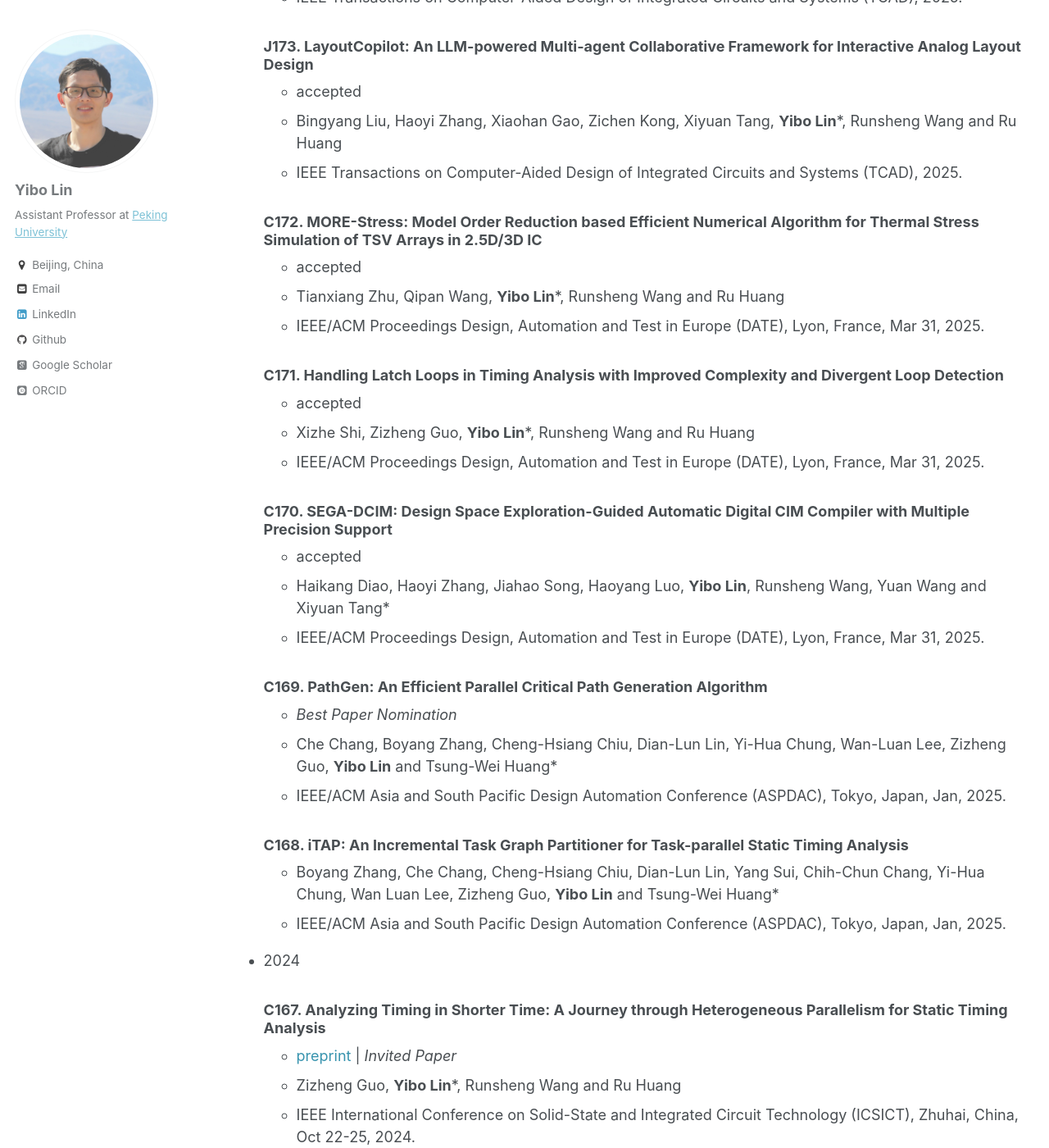
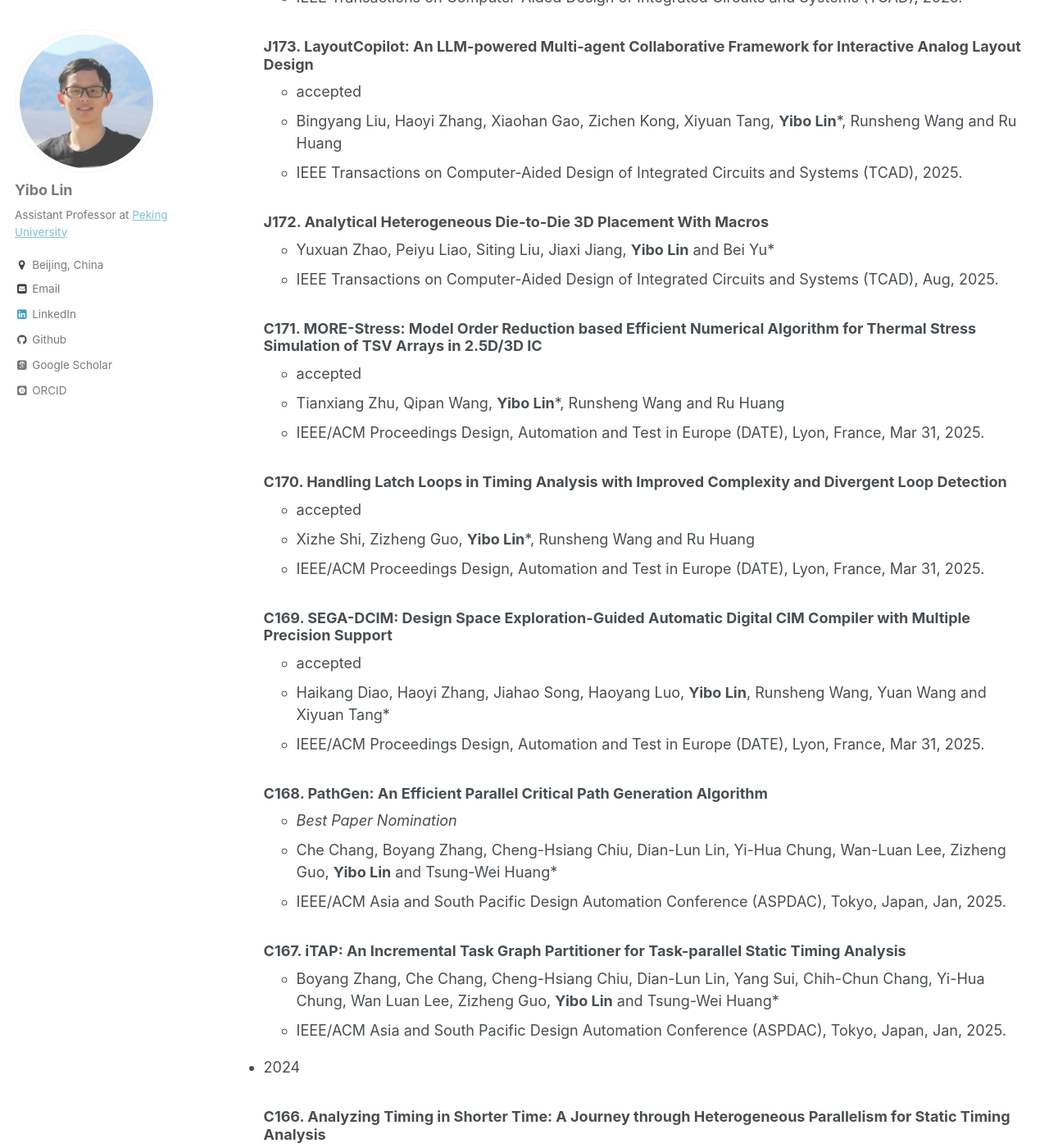
Before and after one commit to limbo018/limbo018.github.io, a Jekyll site: the page built from _pages/publications.md, in a window 1280 px wide and 1400 px high, scrolled down 852 px. Shown: the whole window at 82% size. Built offline with Jekyll 4.4.1, drawn with Linux system fonts in a browser that asks for light colours; some web fonts are replaced; some of the changed text lies outside the part shown.

Commit message:
update yuxuan's tcad paper info

```diff
--- a/_pages/publications.md
+++ b/_pages/publications.md
@@ -40,81 +40,80 @@ Conference and Journal Papers
      * Bingyang Liu, Haoyi Zhang, Xiaohan Gao, Zichen Kong, Xiyuan Tang, **Yibo Lin**\*, Runsheng Wang and Ru Huang
      * IEEE Transactions on Computer-Aided Design of Integrated Circuits and Systems (TCAD), 2025.
 
-  ### C172. MORE-Stress: Model Order Reduction based Efficient Numerical Algorithm for Thermal Stress Simulation of TSV Arrays in 2.5D/3D IC
+  ### J172. [Analytical Heterogeneous Die-to-Die 3D Placement With Macros](https://doi.org/10.1109/TCAD.2024.3444716)
+     * Yuxuan Zhao, Peiyu Liao, Siting Liu, Jiaxi Jiang, **Yibo Lin** and Bei Yu\*
+     * IEEE Transactions on Computer-Aided Design of Integrated Circuits and Systems (TCAD), Aug, 2025.
+
+  ### C171. MORE-Stress: Model Order Reduction based Efficient Numerical Algorithm for Thermal Stress Simulation of TSV Arrays in 2.5D/3D IC
      * accepted
      * Tianxiang Zhu, Qipan Wang, **Yibo Lin**\*, Runsheng Wang and Ru Huang
      * IEEE/ACM Proceedings Design, Automation and Test in Europe (DATE), Lyon, France, Mar 31, 2025.
 
-  ### C171. Handling Latch Loops in Timing Analysis with Improved Complexity and Divergent Loop Detection
+  ### C170. Handling Latch Loops in Timing Analysis with Improved Complexity and Divergent Loop Detection
      * accepted
      * Xizhe Shi, Zizheng Guo, **Yibo Lin**\*, Runsheng Wang and Ru Huang
      * IEEE/ACM Proceedings Design, Automation and Test in Europe (DATE), Lyon, France, Mar 31, 2025.
 
-  ### C170. SEGA-DCIM: Design Space Exploration-Guided Automatic Digital CIM Compiler with Multiple Precision Support
+  ### C169. SEGA-DCIM: Design Space Exploration-Guided Automatic Digital CIM Compiler with Multiple Precision Support
      * accepted
      * Haikang Diao, Haoyi Zhang, Jiahao Song, Haoyang Luo, **Yibo Lin**, Runsheng Wang, Yuan Wang and Xiyuan Tang\*
      * IEEE/ACM Proceedings Design, Automation and Test in Europe (DATE), Lyon, France, Mar 31, 2025.
 
-  ### C169. PathGen: An Efficient Parallel Critical Path Generation Algorithm
+  ### C168. PathGen: An Efficient Parallel Critical Path Generation Algorithm
      * *Best Paper Nomination*
      * Che Chang, Boyang Zhang, Cheng-Hsiang Chiu, Dian-Lun Lin, Yi-Hua Chung, Wan-Luan Lee, Zizheng Guo, **Yibo Lin** and Tsung-Wei Huang\*
      * IEEE/ACM Asia and South Pacific Design Automation Conference (ASPDAC), Tokyo, Japan, Jan, 2025.
 
-  ### C168. iTAP: An Incremental Task Graph Partitioner for Task-parallel Static Timing Analysis
+  ### C167. iTAP: An Incremental Task Graph Partitioner for Task-parallel Static Timing Analysis
      * Boyang Zhang, Che Chang, Cheng-Hsiang Chiu, Dian-Lun Lin, Yang Sui, Chih-Chun Chang, Yi-Hua Chung, Wan Luan Lee, Zizheng Guo, **Yibo Lin** and Tsung-Wei Huang\*
      * IEEE/ACM Asia and South Pacific Design Automation Conference (ASPDAC), Tokyo, Japan, Jan, 2025.
 
 * 2024
 
-  ### C167. Analyzing Timing in Shorter Time: A Journey through Heterogeneous Parallelism for Static Timing Analysis
+  ### C166. Analyzing Timing in Shorter Time: A Journey through Heterogeneous Parallelism for Static Timing Analysis
      * <a href="/publications/papers/TIMING_ICSICT2024_Guo.pdf" style="color:#3793ae">preprint</a> \| *Invited Paper*
      * Zizheng Guo, **Yibo Lin**\*, Runsheng Wang and Ru Huang
      * IEEE International Conference on Solid-State and Integrated Circuit Technology (ICSICT), Zhuhai, China, Oct 22-25, 2024.
 
-  ### C166. ATPlace2.5D: Analytical Thermal-Aware Chiplet Placement Framework for Large-Scale 2.5D-IC
+  ### C165. ATPlace2.5D: Analytical Thermal-Aware Chiplet Placement Framework for Large-Scale 2.5D-IC
      * <a href="/publications/papers/PLACE_ICCAD2024_Wang.pdf" style="color:#3793ae">preprint</a>
      * Qipan Wang, Xueqing Li, Tianyu Jia, **Yibo Lin**\*, Runsheng Wang and Ru Huang
      * IEEE/ACM International Conference on Computer-Aided Design (ICCAD), New Jersey, Oct, 2024.
 
-  ### C165. HeLEM-GR: Heterogeneous Global Routing with Linearized Exponential Multiplier Method
+  ### C164. HeLEM-GR: Heterogeneous Global Routing with Linearized Exponential Multiplier Method
      * <a href="/publications/papers/ROUTE_ICCAD2024_Zhao.pdf" style="color:#3793ae">preprint</a>
      * Chunyuan Zhao, Zizheng Guo, Rui Wang, Zaiwen Wen, Yun Liang and **Yibo Lin**\*
      * IEEE/ACM International Conference on Computer-Aided Design (ICCAD), New Jersey, Oct, 2024.
 
-  ### C164. HeteroExcept: A CPU-GPU Heterogeneous Algorithm to Accelerate Exception-aware Static Timing Analysis
+  ### C163. HeteroExcept: A CPU-GPU Heterogeneous Algorithm to Accelerate Exception-aware Static Timing Analysis
      * <a href="/publications/papers/TIMING_ICCAD2024_Guo.pdf" style="color:#3793ae">preprint</a>
      * Zizheng Guo, Zuodong Zhang, Wuxi Li, Tsung-Wei Huang, Xizhe Shi, Yufan Du, **Yibo Lin**\*, Runsheng Wang and Ru Huang
      * IEEE/ACM International Conference on Computer-Aided Design (ICCAD), New Jersey, Oct, 2024.
 
-  ### C163. Joint Placement Optimization for Hierarchical Analog/Mixed-Signal Circuits
+  ### C162. Joint Placement Optimization for Hierarchical Analog/Mixed-Signal Circuits
      * <a href="/publications/papers/ANALOG_ICCAD2024_Gao.pdf" style="color:#3793ae">preprint</a>
      * Xiaohan Gao, Haoyi Zhang, Bingyang Liu, **Yibo Lin**\*, Runsheng Wang and Ru Huang
      * IEEE/ACM International Conference on Computer-Aided Design (ICCAD), New Jersey, Oct, 2024.
 
-  ### C162. Fusion of Global Placement and Gate Sizing with Differentiable Optimization
+  ### C161. Fusion of Global Placement and Gate Sizing with Differentiable Optimization
      * <a href="/publications/papers/OPT_ICCAD2024_Du.pdf" style="color:#3793ae">preprint</a> \| *Best Paper Nomination*
      * Yufan Du, Zizheng Guo, **Yibo Lin**\*, Runsheng Wang and Ru Huang
      * IEEE/ACM International Conference on Computer-Aided Design (ICCAD), New Jersey, Oct, 2024.
 
-  ### C161. FaStTherm: Fast and Stable Full-Chip Transient Thermal Predictor Considering Nonlinear Effects
+  ### C160. FaStTherm: Fast and Stable Full-Chip Transient Thermal Predictor Considering Nonlinear Effects
      * <a href="/publications/papers/THERMAL_ICCAD2024_Zhu.pdf" style="color:#3793ae">preprint</a>
      * Tianxiang Zhu, Qipan Wang, **Yibo Lin**\*, Runsheng Wang and Ru Huang
      * IEEE/ACM International Conference on Computer-Aided Design (ICCAD), New Jersey, Oct, 2024.
 
-  ### C160. MORPH: More Robust ASIC Placement for Hybrid Region Constraint Management
+  ### C159. MORPH: More Robust ASIC Placement for Hybrid Region Constraint Management
      * <a href="/publications/papers/PLACE_ICCAD2024_Mai.pdf" style="color:#3793ae">preprint</a>
      * Jing Mai, Zuodong Zhang, **Yibo Lin**\*, Runsheng Wang and Ru Huang
      * IEEE/ACM International Conference on Computer-Aided Design (ICCAD), New Jersey, Oct, 2024.
 
-  ### J159. [Large Circuit Models: Opportunities and Challenges](https://doi.org/10.1007/s11432-024-4155-7)
+  ### J158. [Large Circuit Models: Opportunities and Challenges](https://doi.org/10.1007/s11432-024-4155-7)
      * <a href="https://dds.sciengine.com/cfs/files/pdfs/view/1674-733X/004D8F9453BB4AE39205F819D9341C66-mark.pdf" style="color:#3793ae">preprint</a>
      * Tsung-Yi Ho, Sadaf Khan, Jinwei Liu, Yi Liu, Zhengyuan Shi, Ziyi Wang, Qiang Xu\*, Evangeline F.Y. Young, Bei Yu, Ziyang Zheng, Binwu Zhu, Keren Zhu, Yiqi Che, Yun Liang, **Yibo Lin**, Guojie Luo, Guangyu Sun, Runsheng Wang, Xinming Wei, Chenhao Xue, Haoyi Zhang, Zuodong Zhang, Yuxiang Zhao, Sunan Zou, Lei Chen, Yu Huang, Min Li, Dimitrios Tsaras, Mingxuan Yuan, Hui-Ling Zhen, Zhufei Chu, Wenji Fang, Xingquan Li and Zhiyao Xie
      * Science China Information Sciences, Sep, 2024.
-
-  ### J158. [Analytical Heterogeneous Die-to-Die 3D Placement With Macros](https://doi.org/10.1109/TCAD.2024.3444716)
-     * accepted
-     * Yuxuan Zhao, Peiyu Liao, Siting Liu, Jiaxi Jiang, **Yibo Lin** and Bei Yu\*
-     * IEEE Transactions on Computer-Aided Design of Integrated Circuits and Systems (TCAD), Aug, 2024.
 
   ### J157. [A Robust FPGA Router With Optimization of High-Fanout Nets and Intra-CLB Connections](https://doi.org/10.1109/TCAD.2024.3447218)
      * accepted
```
Also changed, not shown: _includes/publications_cv.md (+15 -15 lines), ref/publications.bib (+6 -6 lines), 4 other files.
